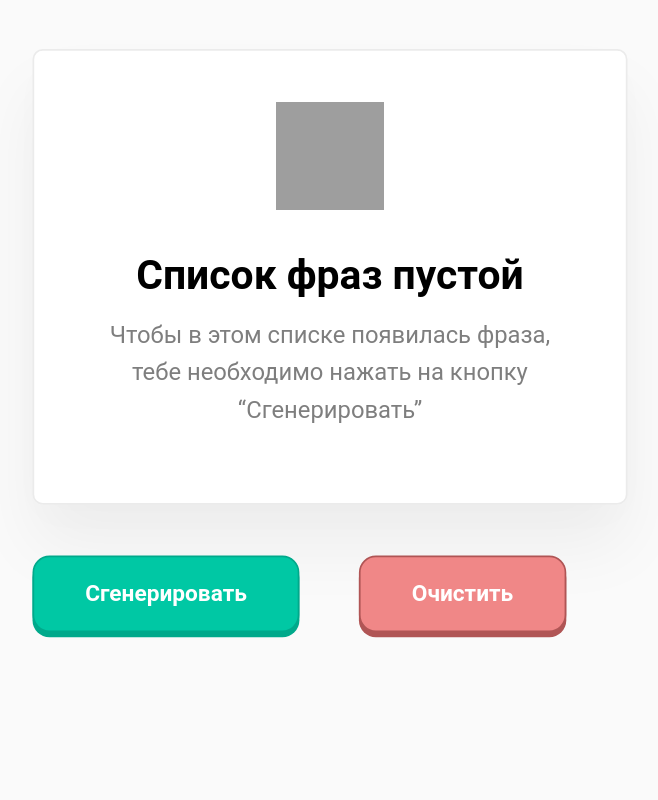
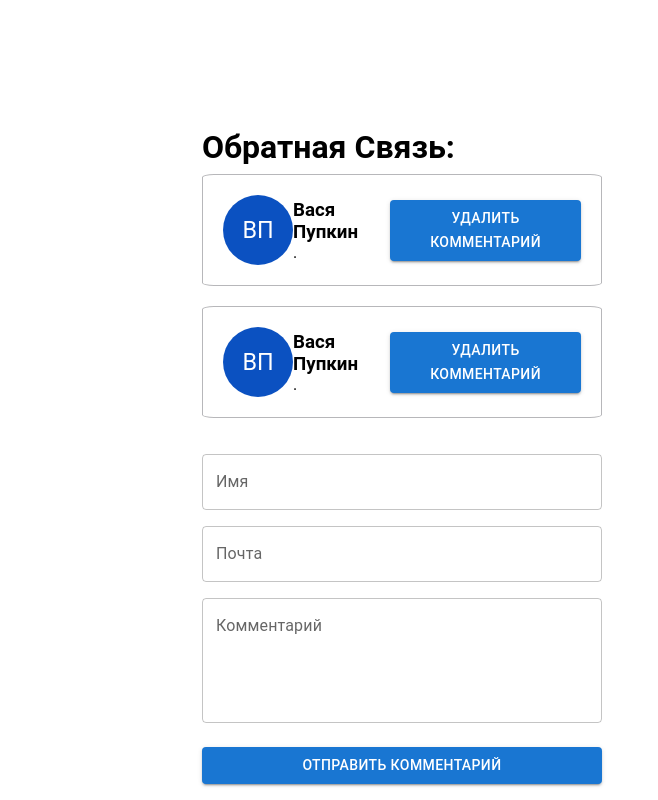
Before and after one commit to belarty/home-work-1, a React (Create React App) app in the folder home-work-1/: page / in a window 1280 px wide. Shown: the whole page, without its empty margins (310-968 px from the left). Built offline with nearby package versions, Linux system fonts and the light colour scheme; grey boxes are pictures that could not be loaded.

Commit message:
Черновик 5го задания

```diff
--- a/home-work-1/package.json
+++ b/home-work-1/package.json
@@ -3,6 +3,9 @@
   "version": "0.1.0",
   "private": true,
   "dependencies": {
+    "@emotion/react": "^11.7.0",
+    "@emotion/styled": "^11.6.0",
+    "@mui/material": "^5.2.3",
     "@testing-library/jest-dom": "^5.15.1",
     "@testing-library/react": "^11.2.7",
     "@testing-library/user-event": "^12.8.3",
--- a/home-work-1/src/index.js
+++ b/home-work-1/src/index.js
@@ -1,6 +1,6 @@
 import React from 'react';
 import ReactDOM from 'react-dom';
-import App from './tutorial-4/App';
+import App from './tutorial-5/App';
 
 ReactDOM.render(
   <React.StrictMode>
--- a/home-work-1/src/tutorial-4/App.js
+++ b/home-work-1/src/tutorial-4/App.js
@@ -50,17 +50,17 @@ const App = () => {
         "дурак"
     ];
 
-    let generatePhrase = () => {
-        let phrase = `${adjectivesArr[Math.floor(Math.random() * 29)]} ${adjectivesArr[Math.floor(Math.random() * 29)]} ${nounsArr[Math.floor(Math.random() * 10)]}`
+    const generatePhrase = () => {
+        const phrase = `${adjectivesArr[Math.floor(Math.random() * 29)]} ${adjectivesArr[Math.floor(Math.random() * 29)]} ${nounsArr[Math.floor(Math.random() * 10)]}`
 
         return phrase;
     }
 
-    let handleClickGenerate = () => {
+    const handleClickGenerate = () => {
         setItems([generatePhrase(), ...items]);
     }
 
-    let handleClickRemove = () => {
+    const handleClickRemove = () => {
         setItems([]);
     }
 
```
Also changed, not shown: 1 other file (tests, documents, lock files or other folders).
